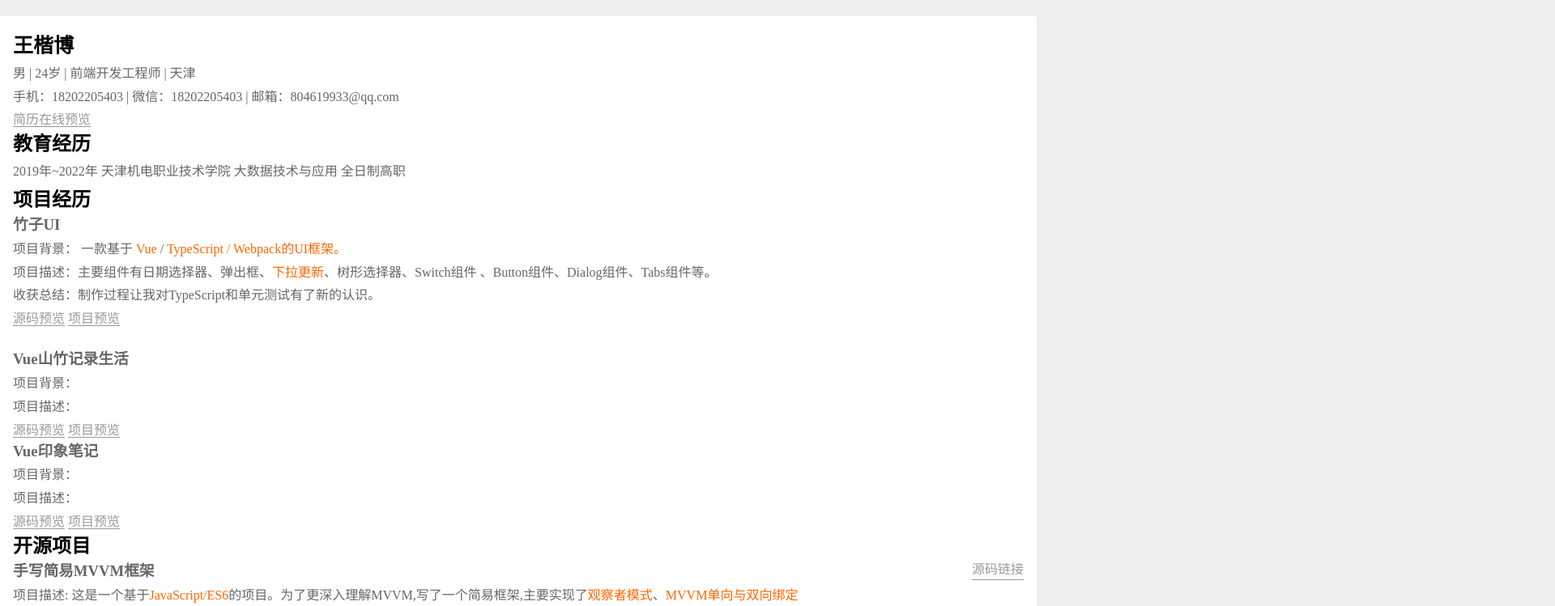
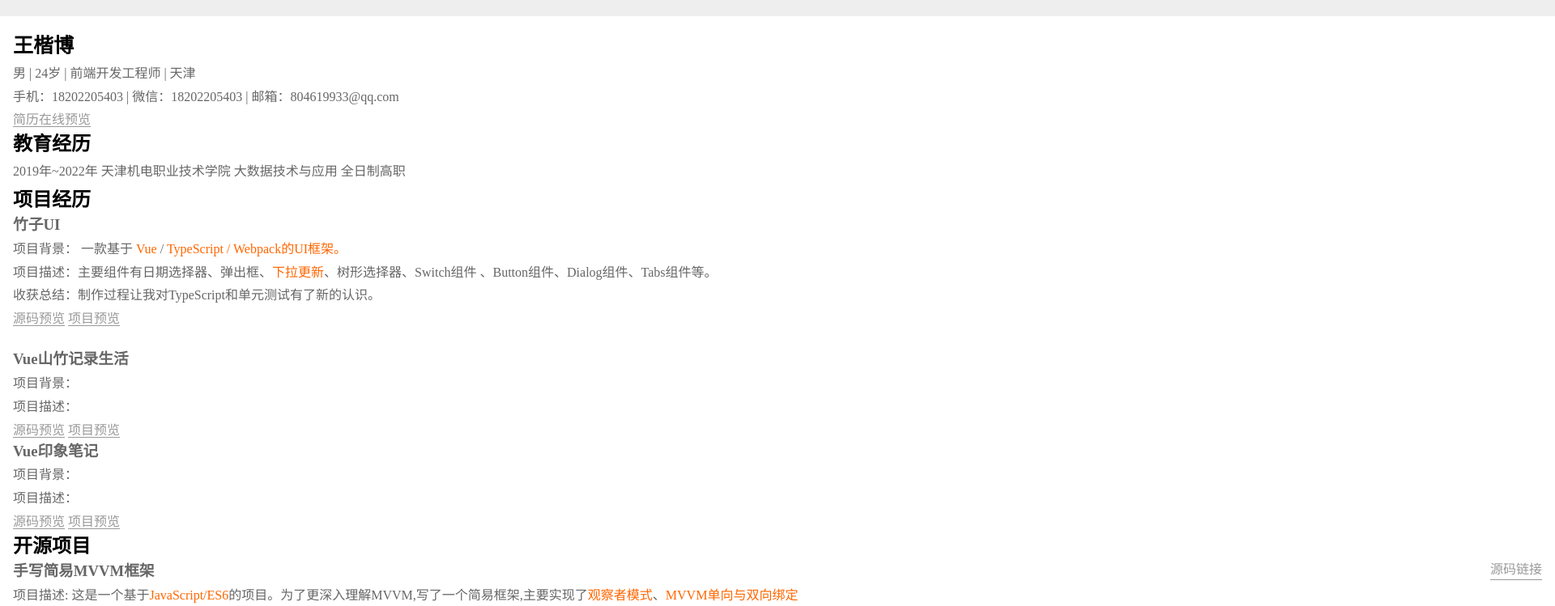
Before and after one commit to hua6103/my-opencv, a plain HTML site: page index.html in a window 1280 px wide. Shown: the top 749 px of the page at 81% size, 1920 px wide, since content can reach past the window. Drawn offline with Linux system fonts and the light colour scheme.

Commit message:
Update index.html

```diff
--- a/index.html
+++ b/index.html
@@ -19,8 +19,8 @@
            }
 
             article {
-                width: auto;
-                min-height: auto;
+                width: 1920px;
+                min-height: 1080px;
                 background:  white;
                 marigin:  0 auto;
                 overflow: auto;
```
